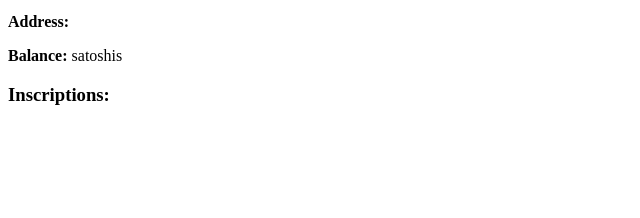
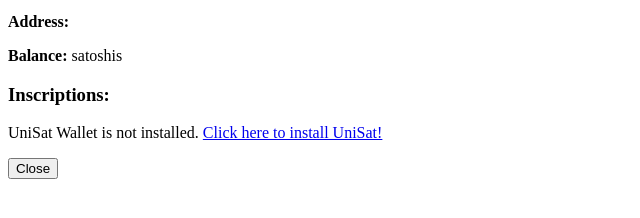
Before and after one commit to MWahhabMirzaVectorLabsFZELLC/unisat-connect-wallet-show-wallet-inscriptions, a plain HTML site: page index.html in a window 1280 px wide. Shown: the part 104-322 px from the top of the page, without its empty margins (0-640 px from the left). Drawn offline with Linux system fonts and the light colour scheme.

Commit message:
Update index.html

```diff
--- a/index.html
+++ b/index.html
@@ -13,7 +13,22 @@
     <p><strong>Balance:</strong> <span id="walletBalance"></span> satoshis</p>
     <h3>Inscriptions:</h3>
     <ul id="inscriptionsList"></ul>
+  </div
+
+
+
+
+    <div id="unisatPopup" class="popup">
+  <div class="popup-content">
+    <p>UniSat Wallet is not installed. <a href="https://unisat.io" target="_blank">Click here to install UniSat!</a></p>
+    <button id="closePopupBtn">Close</button>
   </div>
+</div>
+
+
+
+
+
 
   <script src="script.js"></script>
 </body>
```
